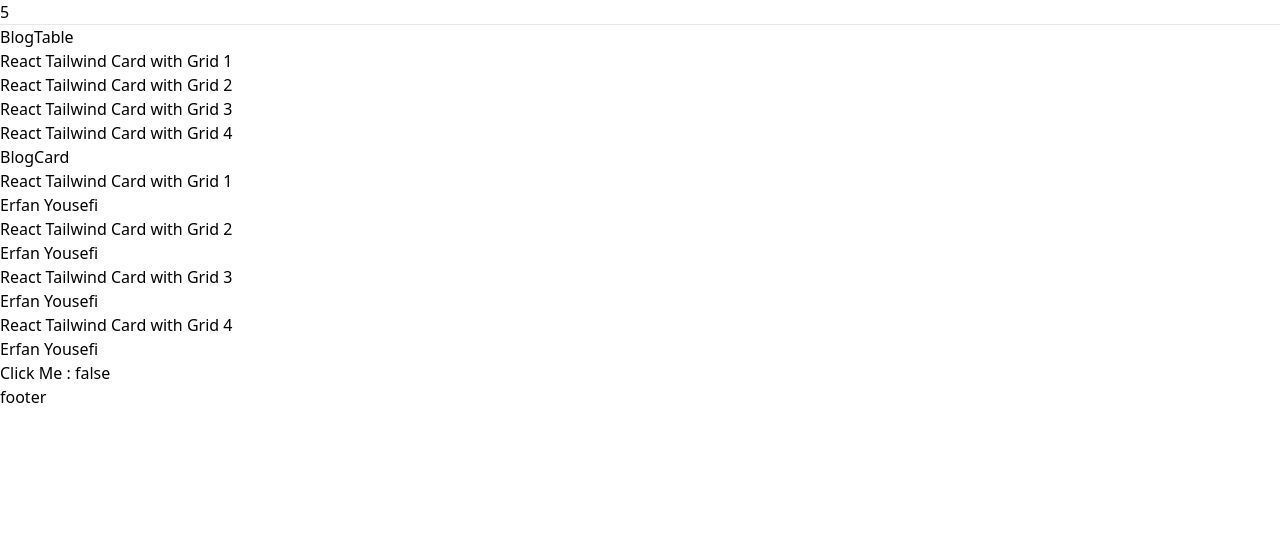
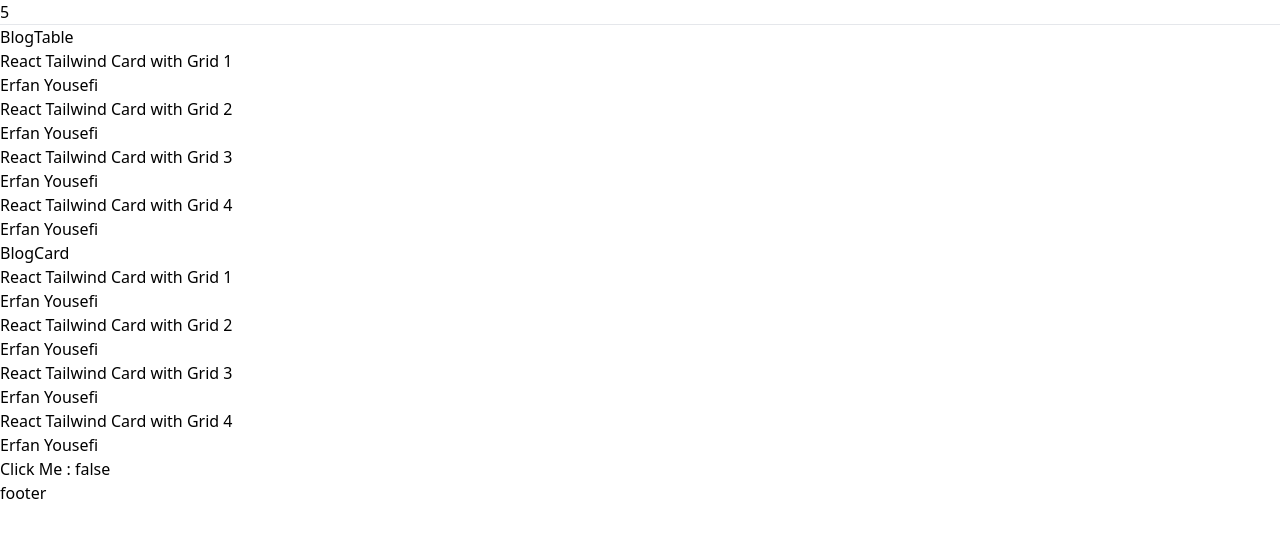
Before and after one commit to Erfanabi/type-script-react, a React (Vite) app: page / in a window 1280 px wide. Shown: the top 538 px of the page. Built offline with nearby package versions, Linux system fonts and the light colour scheme.

Commit message:
utility Omit

```diff
--- a/src/App.tsx
+++ b/src/App.tsx
@@ -1,7 +1,7 @@
 import './App.css';
 import Navbar from './components/Navbar.tsx';
 import BlogTable from './components/BlogTable.tsx';
-import BlogCard from './components/BlogCard.tsx';
+import BlogListCard from './components/BlogListCard.tsx';
 import { useState } from 'react';
 import { blogs as initialBlog, IBlog } from './types/data.ts';
 import Footer from './components/Footer.tsx';
@@ -19,7 +19,7 @@
       <hr />
 
       <BlogTable blogs={blogs} />
-      <BlogCard blogs={blogs} />
+      <BlogListCard blogs={blogs} />
 
       <Footer></Footer>
     </div>
--- a/src/components/BlogCard.tsx
+++ b/src/components/BlogCard.tsx
@@ -1,27 +1,18 @@
-import { useState } from 'react';
-import { IBlog } from '../types/data.ts';
+import { IPropsBlog } from '../types/data.ts';
+import { FC } from 'react';
 
-function BlogCard({ blogs }: { blogs: IBlog[] }) {
-  const [check, setCheck] = useState<boolean>(false);
+type TPropsBlogCard = Omit<IPropsBlog, 'blogs'>;
 
+const BlogCard: FC<TPropsBlogCard> = ({ title, author, key }) => {
   return (
-    <div className={'bg-blue-500'}>
-      <p>BlogCard</p>
-
-      {blogs.map((item) => {
-        return (
-          <div>
-            <p>{item.title}</p>
-            <h6>{item.author}</h6>
-          </div>
-        );
-      })}
-
-      <button onClick={() => setCheck(!check)}>
-        Click Me : {check ? 'true' : 'false'}
-      </button>
+    <div className={'bg-gray-600'}>
+      <p>{title}</p>
+      <p>{author}</p>
+      <p>{key}</p>
     </div>
   );
-}
+};
 
 export default BlogCard;
+
+// type TPropsBlogCard = Omit<IPropsBlog, 'blogs'>;  => "به غیر از"
--- /dev/null
+++ b/src/components/BlogListCard.tsx
@@ -0,0 +1,27 @@
+import { useState } from 'react';
+import { IBlog } from '../types/data.ts';
+
+function BlogListCard({ blogs }: { blogs: IBlog[] }) {
+  const [check, setCheck] = useState<boolean>(false);
+
+  return (
+    <div className={'bg-blue-500'}>
+      <p>BlogCard</p>
+
+      {blogs.map((item) => {
+        return (
+          <div>
+            <p>{item.title}</p>
+            <h6>{item.author}</h6>
+          </div>
+        );
+      })}
+
+      <button onClick={() => setCheck(!check)}>
+        Click Me : {check ? 'true' : 'false'}
+      </button>
+    </div>
+  );
+}
+
+export default BlogListCard;
--- a/src/components/BlogTable.tsx
+++ b/src/components/BlogTable.tsx
@@ -1,21 +1,16 @@
-import { IBlog } from '../types/data.ts';
+import { IPropsBlog } from '../types/data.ts';
 import { FC } from 'react';
+import BlogCard from './BlogCard.tsx';
 
-interface BlogTableProps {
-  blogs: IBlog[];
-}
+type TPropsBlogTable = Omit<IPropsBlog, 'author' | 'key' | 'title'>;
 
-const BlogTable: FC<BlogTableProps> = ({ blogs }) => {
+const BlogTable: FC<TPropsBlogTable> = ({ blogs }) => {
   return (
     <div className={'bg-green-300'}>
       <p>BlogTable</p>
 
-      {blogs.map((item) => {
-        return (
-          <div>
-            <p>{item.title}</p>
-          </div>
-        );
+      {blogs.map((item, key) => {
+        return <BlogCard key={key} title={item.title} author={item.author} />;
       })}
     </div>
   );
```
Also changed, not shown: src/types/data.ts (+7 -0 lines).
